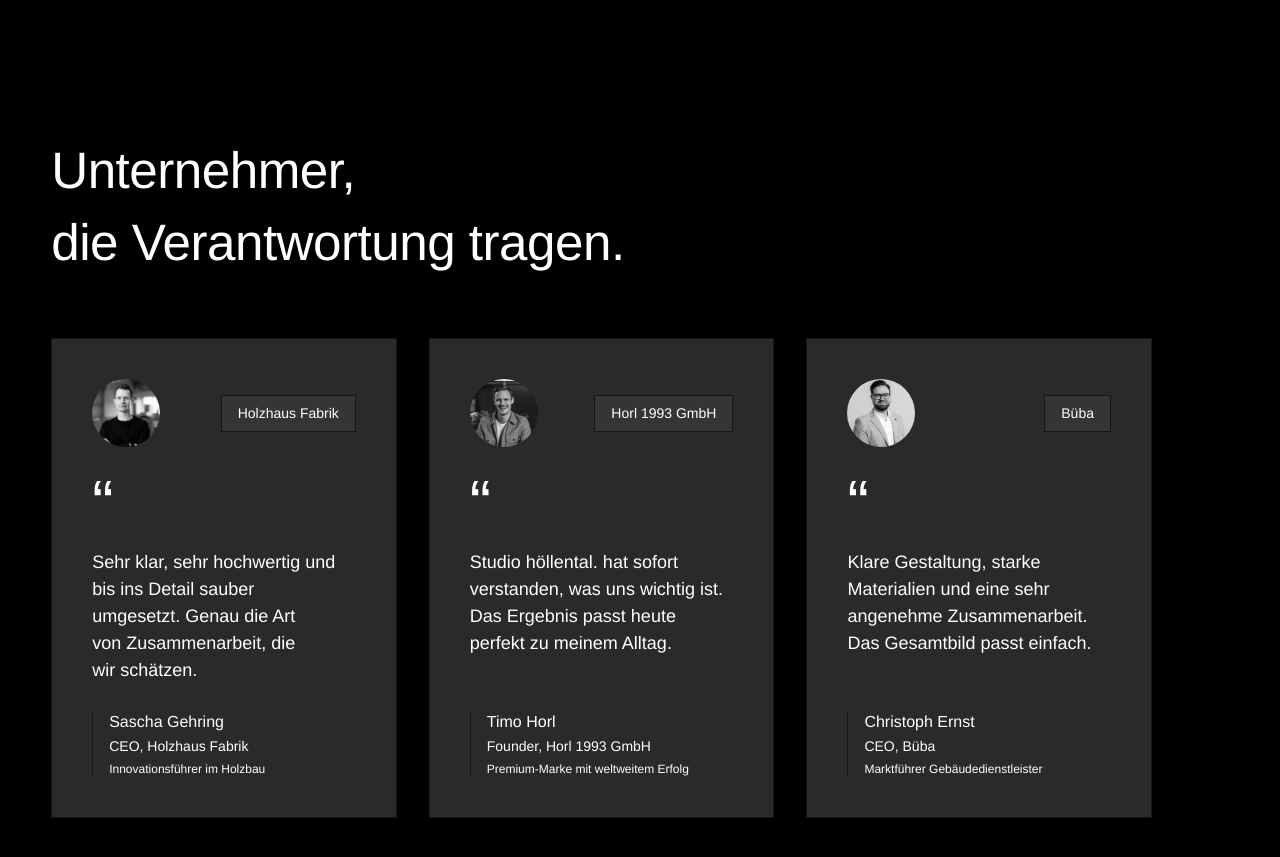
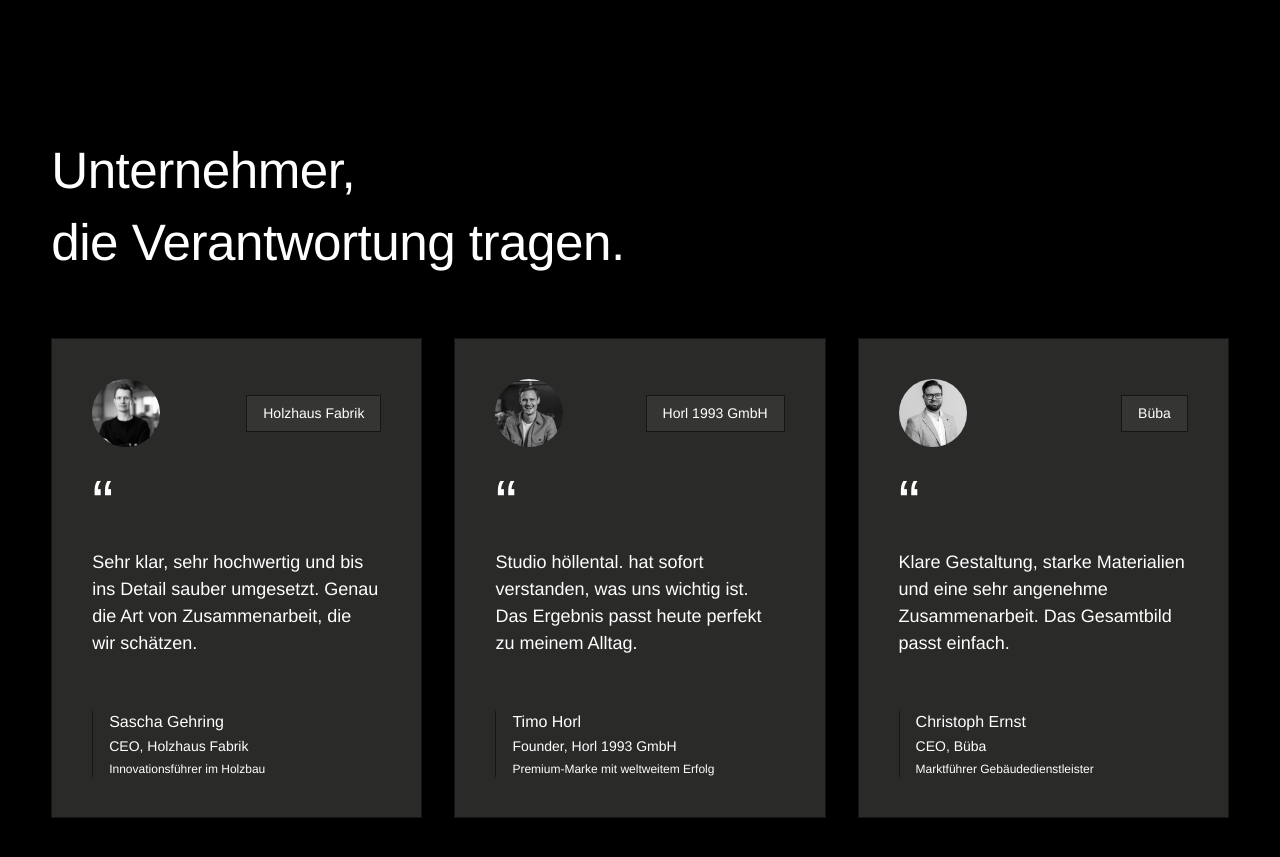
Before and after one commit to talentbenutzer/ht_high_a, a Next.js app: page / in a window 1280 px wide. Shown: the part 2520-3377 px from the top of the page. Built offline with nearby package versions, Linux system fonts and the light colour scheme; a web font is replaced by a local one.

Commit message:
Set Testimonials section to full content width

```diff
--- a/styles/globals.css
+++ b/styles/globals.css
@@ -895,12 +895,7 @@
     border-top: 1px solid var(--line);
     background: var(--ink);
   }
-  /* Reserve space rechts oben, damit Sticky-CTA die dritte Karte nicht überlagert */
-  @media (min-width: 901px){
-    .testi .shell{
-      padding-right: clamp(80px, 10vw, 200px);
-    }
-  }
+
   .testi-header-new {
     display: flex;
     justify-content: space-between;
```
